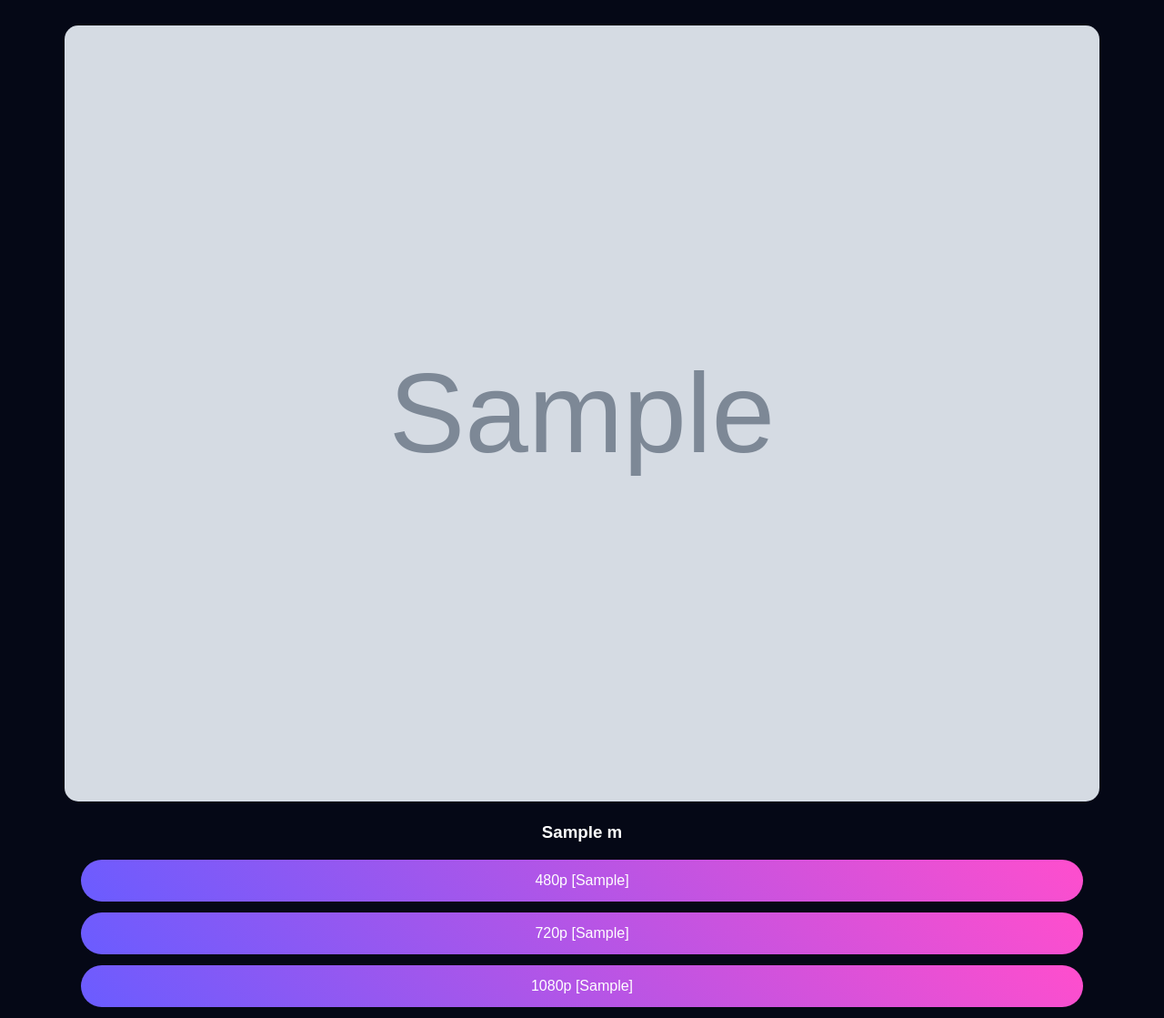
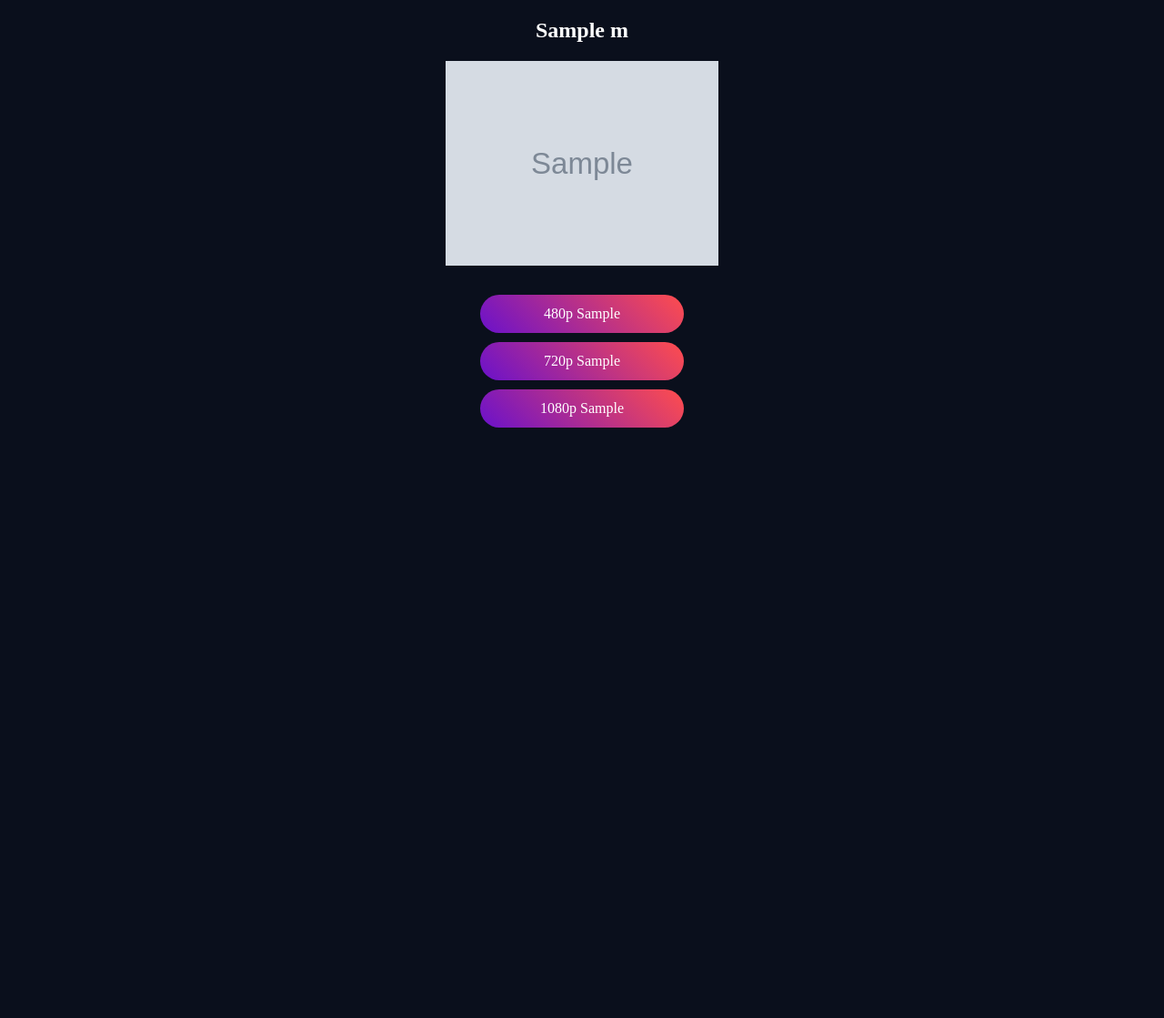
Before and after one commit to nitin2991/moviessite, a Flask app: template templates/movie.html in a window 1280 px wide. Shown: the whole page at 91% size. After the commit the page ends 470 px from the top, so only its background shows below. Run offline with Flask 3, Linux system fonts and the light colour scheme; the template is opened without the code that fills it: most values are stand-ins (such as "Sample title", 1, 10 or a date in 2020); grey boxes marked "Sample" are stand-in pictures; some libraries are stand-ins or nearby versions.

Commit message:
Refactor movie.html for better design and structure
Updated the movie template to improve layout and styling.

```diff
--- a/templates/movie.html
+++ b/templates/movie.html
@@ -1,29 +1,18 @@
 <!DOCTYPE html>
 <html>
-<head>
-<meta name="viewport" content="width=device-width, initial-scale=1">
+<body style="background:#0a0f1c;color:white;text-align:center;">
+
+<h2>{{m.name}}</h2>
+<img src="{{m.poster}}" width="300"><br><br>
+
+<a class="btn" href="{{m.link_480}}">480p {{m.size_480}}</a>
+<a class="btn" href="{{m.link_720}}">720p {{m.size_720}}</a>
+<a class="btn" href="{{m.link_1080}}">1080p {{m.size_1080}}</a>
+
 <style>
-body{background:#050816;color:white;text-align:center;font-family:sans-serif}
-
-img{width:90%;border-radius:15px;margin-top:20px}
-
-.btn{
-display:block;margin:12px auto;width:85%;
-padding:14px;border-radius:30px;
-background:linear-gradient(45deg,#6a5cff,#ff4ecd);
-color:white;text-decoration:none
-}
+.btn {display:block;margin:10px auto;padding:12px;width:200px;
+background:linear-gradient(45deg,#6a11cb,#ff4d4d);border-radius:25px;color:white;text-decoration:none;}
 </style>
-</head>
-
-<body>
-
-<img src="{{ m.poster }}">
-<h3>{{ m.name }}</h3>
-
-<a class="btn" href="{{ m.link_480 }}">480p [{{ m.size_480 }}]</a>
-<a class="btn" href="{{ m.link_720 }}">720p [{{ m.size_720 }}]</a>
-<a class="btn" href="{{ m.link_1080 }}">1080p [{{ m.size_1080 }}]</a>
 
 </body>
 </html>
```
